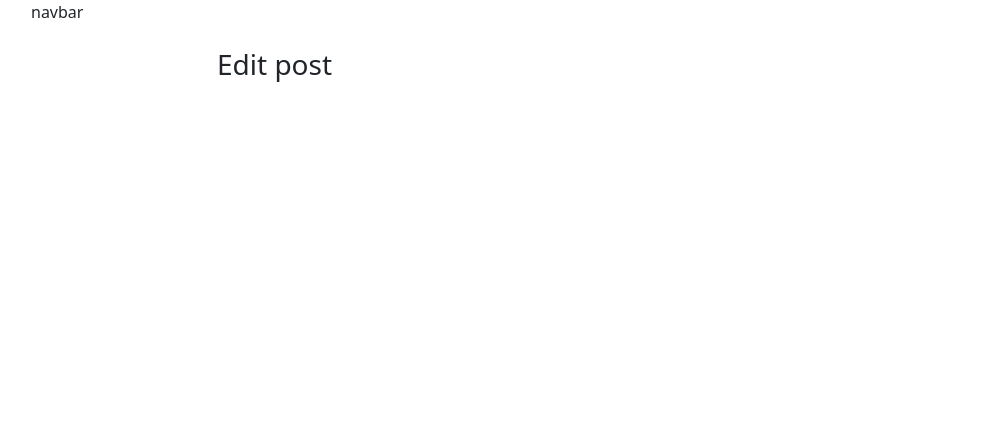
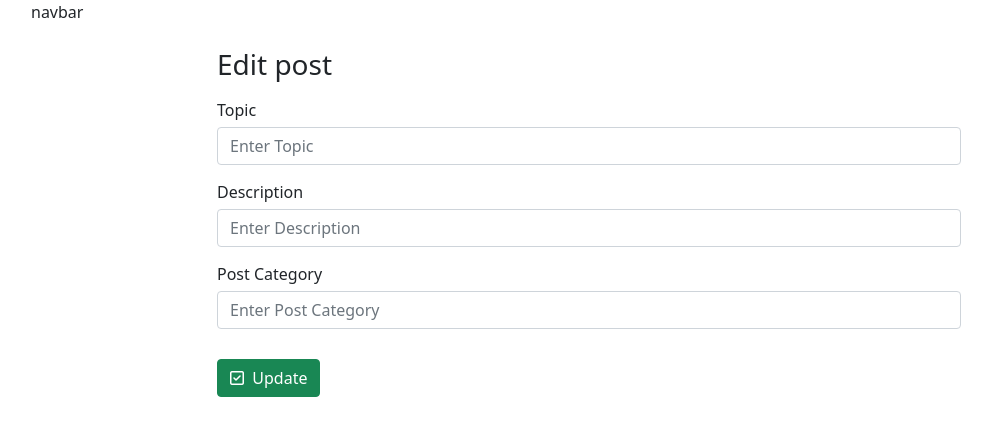
Before and after one commit to NonimUdara/MERN_CRUD_APP, a React (Create React App) app in the folder client/: page /edit/1 in a window 1280 px wide. Shown: the top 436 px of the page, without its empty margins (51-1043 px from the left). Built offline with nearby package versions, Linux system fonts and the light colour scheme; no server answers.

Commit message:
update editpost.js

```diff
--- a/client/src/components/EditPost.js
+++ b/client/src/components/EditPost.js
@@ -73,6 +73,43 @@ import { useParams } from 'react-router-dom';
     return (
       <div className="col-md-8 mt-4 mx-auto">
         <h1 className="h3 mb-3 font-weight-normal">Edit post</h1>
+        <form className="needs-validation" noValidate>
+          <div className="form-group" style={{ marginBottom: '15px' }}>
+            <label style={{ marginBottom: '5px' }}>Topic</label>
+            <input type="text"
+              className="form-control"
+              name="topic"
+              placeholder="Enter Topic"
+              value={this.state.topic}
+              onChange={this.handleInputChange} />
+          </div>
+
+          <div className="form-group" style={{ marginBottom: '15px' }}>
+            <label style={{ marginBottom: '5px' }}>Description</label>
+            <input type="text"
+              className="form-control"
+              name="description"
+              placeholder="Enter Description"
+              value={this.state.description}
+              onChange={this.handleInputChange} />
+          </div>
+
+          <div className="form-group" style={{ marginBottom: '15px' }}>
+            <label style={{ marginBottom: '5px' }}>Post Category</label>
+            <input type="text"
+              className="form-control"
+              name="postCategory"
+              placeholder="Enter Post Category"
+              value={this.state.postCategory}
+              onChange={this.handleInputChange} />
+          </div>
+
+          <button className="btn btn-success" type="submit" style={{ marginTop: '15px' }} onClick={this.onSubmit}>
+            <i className="far fa-check-square"></i>
+            &nbsp; Update
+          </button>
+
+        </form>
       </div>
     )
   }
```
